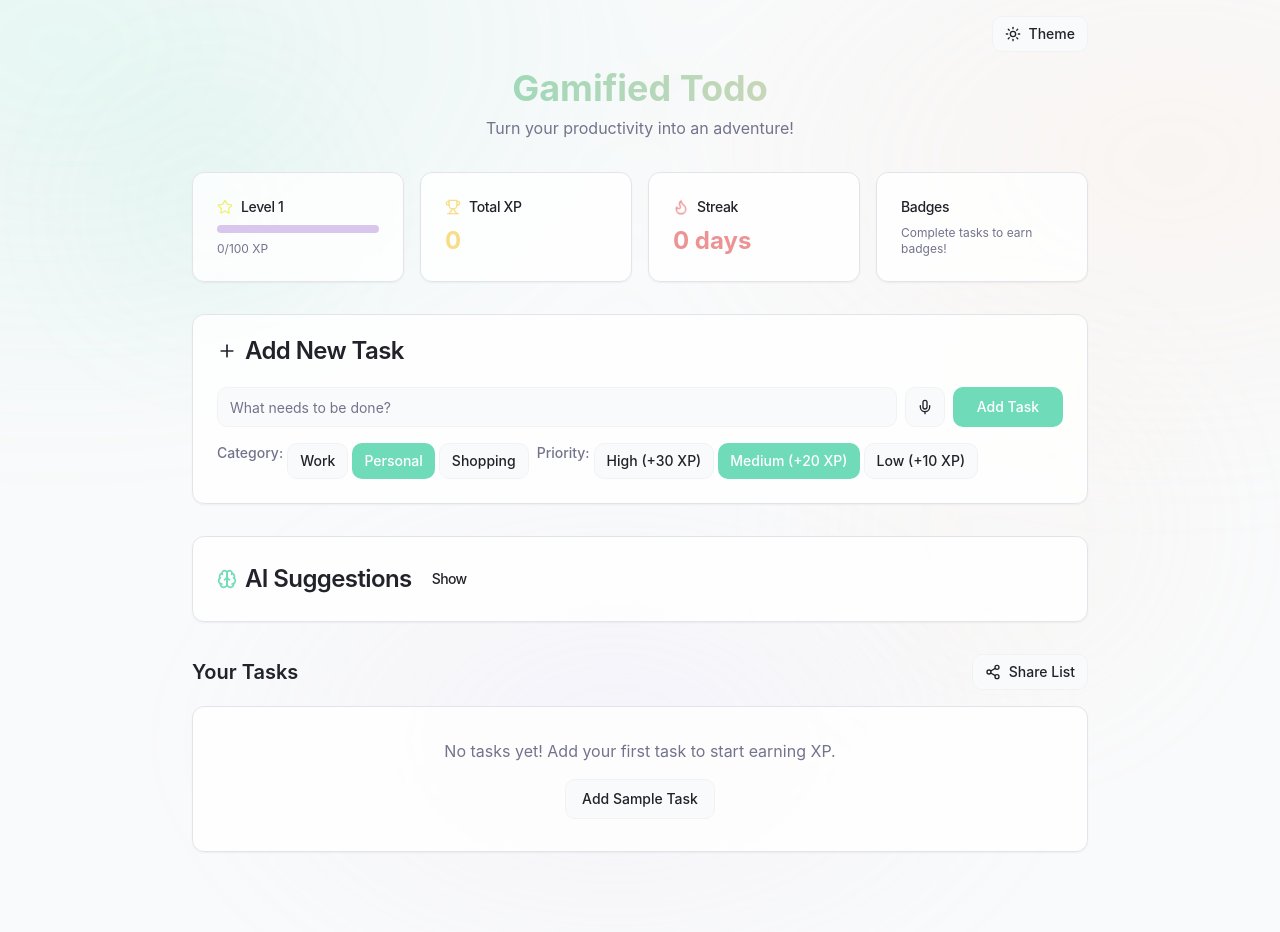
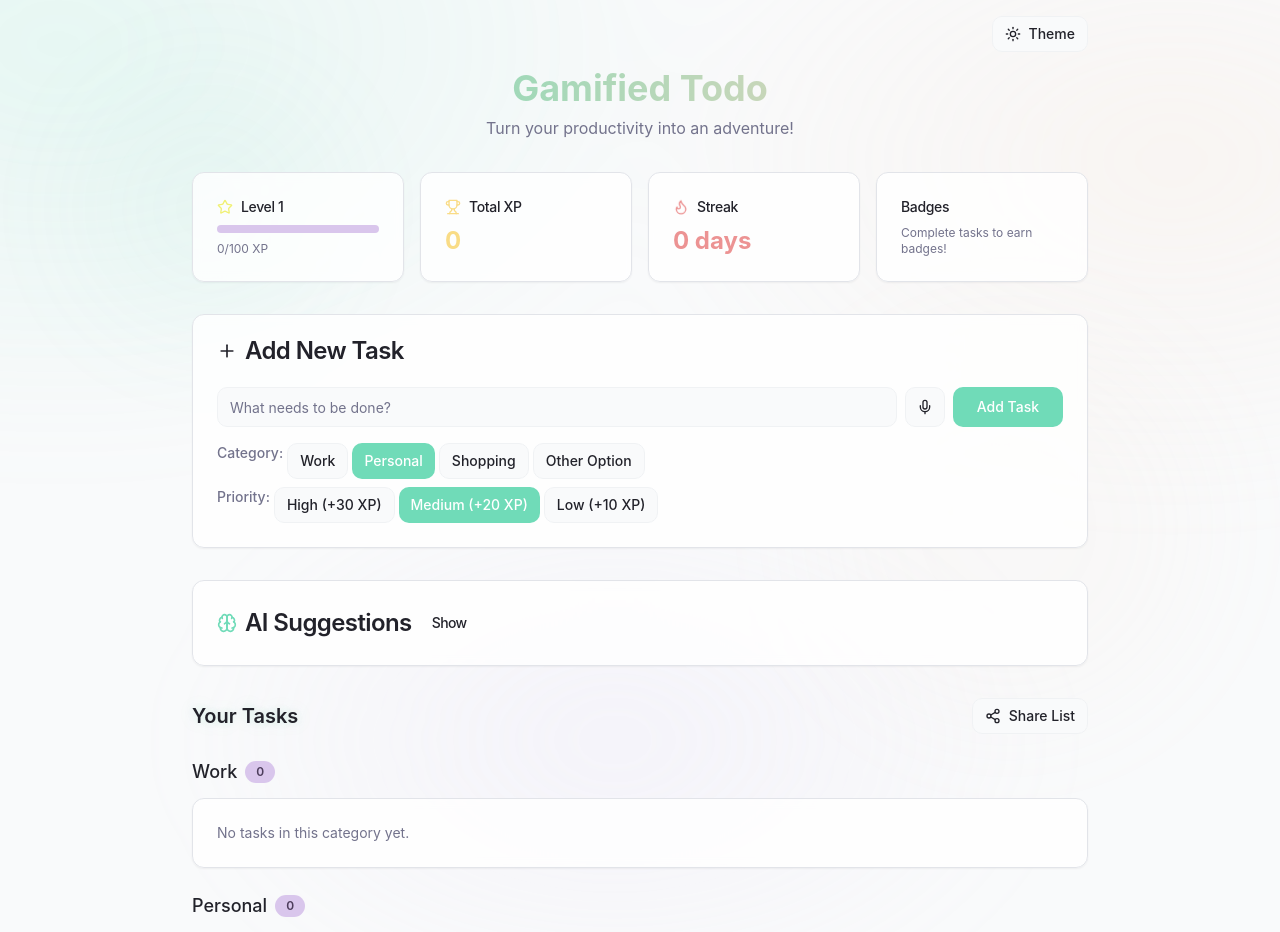
Before and after one commit to bharath132/smart-do-journey, a React (Vite) app: page / in a window 1280 px wide. Shown: the top 932 px of the page. Before the commit the page ends 868 px from the top, so only its background shows below. Built offline with nearby package versions, Linux system fonts and the light colour scheme; the HTML template or start-up script is replaced by a standard one.

Commit message:
commited
Other option

```diff
--- a/src/App.css
+++ b/src/App.css
@@ -63,3 +63,13 @@
     box-shadow: 0 0 0 8px hsl(var(--primary)/0.08), 0 0 0 16px hsl(var(--primary)/0.04);
   }
 }
+
+/* Fancy heading glow */
+.title-glow {
+  text-shadow: 0 0 10px hsl(var(--primary)/0.25), 0 0 22px hsl(var(--primary)/0.15);
+}
+
+/* Card subtle border glow on hover */
+.lift:hover {
+  box-shadow: 0 10px 24px -12px hsl(var(--ring)/0.35), 0 0 0 1px hsl(var(--primary)/0.2) inset;
+}
--- a/src/components/TodoApp.tsx
+++ b/src/components/TodoApp.tsx
@@ -12,7 +12,7 @@ interface Task {
   id: string;
   text: string;
   completed: boolean;
-  category: 'work' | 'personal' | 'shopping';
+  category: 'work' | 'personal' | 'shopping' | 'other';
   priority: 'high' | 'medium' | 'low';
   createdAt: Date;
   completedAt?: Date;
@@ -285,7 +285,8 @@ const TodoApp = () => {
           <ThemeSwitcher />
         </div>
 
-        {/* Header with stats */}
+        {/* Header with stats */
+        }
         <div className="text-center mb-8 fade-in-up">
           <h1 className="text-4xl font-bold mb-2 bg-gradient-to-r from-primary to-accent bg-clip-text text-transparent">
             Gamified Todo
@@ -388,15 +389,20 @@ const TodoApp = () => {
             <div className="flex gap-2 flex-wrap">
               <div className="flex gap-1">
                 <span className="text-sm font-medium text-muted-foreground">Category:</span>
-                {(['work', 'personal', 'shopping'] as const).map(cat => (
+                {([
+                  { key: 'work', label: 'Work' },
+                  { key: 'personal', label: 'Personal' },
+                  { key: 'shopping', label: 'Shopping' },
+                  { key: 'other', label: 'Other Option' },
+                ] as const).map(({ key, label }) => (
                   <Button
-                    key={cat}
-                    variant={selectedCategory === cat ? "default" : "outline"}
+                    key={key}
+                    variant={selectedCategory === key ? "default" : "outline"}
                     size="sm"
-                    onClick={() => setSelectedCategory(cat)}
+                    onClick={() => setSelectedCategory(key as Task['category'])}
                     className="capitalize"
                   >
-                    {cat}
+                    {label}
                   </Button>
                 ))}
               </div>
@@ -451,41 +457,54 @@ const TodoApp = () => {
           )}
         </Card>
 
-        {/* Tasks List */}
-        <div className="space-y-4">
+        {/* Tasks List - separated by category */}
+        <div className="space-y-6">
           <div className="flex items-center justify-between">
-            <h2 className="text-xl font-semibold">Your Tasks</h2>
+            <h2 className="text-xl font-semibold title-glow">Your Tasks</h2>
             <Button variant="outline" size="sm" className="flex items-center gap-2">
               <Share2 className="h-4 w-4" />
               Share List
             </Button>
           </div>
 
-          {tasks.length === 0 ? (
+          {([
+            { key: 'work', label: 'Work' },
+            { key: 'personal', label: 'Personal' },
+            { key: 'shopping', label: 'Shopping' },
+            { key: 'other', label: 'Other Option' },
+          ] as const).map(({ key, label }) => {
+            const categoryTasks = tasks.filter((t) => t.category === (key as Task['category']))
+            return (
+              <div key={key} className="space-y-3 fade-in-up">
+                <div className="flex items-center gap-2">
+                  <h3 className="text-lg font-medium">{label}</h3>
+                  <Badge variant="secondary" className="text-xs">
+                    {categoryTasks.length}
+                  </Badge>
+                </div>
+
+                {categoryTasks.length === 0 ? (
                   <Card className="bg-card/80 backdrop-blur-sm">
-              <CardContent className="p-8 text-center">
-                <p className="text-muted-foreground mb-4">No tasks yet! Add your first task to start earning XP.</p>
-                <Button onClick={() => addTask("Complete my first task!")} variant="outline">
-                  Add Sample Task
-                </Button>
+                    <CardContent className="p-6 text-sm text-muted-foreground">
+                      No tasks in this category yet.
                     </CardContent>
                   </Card>
                 ) : (
                   <div className="space-y-3">
-              {tasks.map(task => (
+                    {categoryTasks.map((task) => (
                       <Card
                         key={task.id}
-                  className={`bg-card/80 backdrop-blur-sm transition-all duration-300 ${
+                        className={`bg-card/80 backdrop-blur-sm transition-all duration-300 lift ${
                           task.completed ? 'opacity-60 task-complete-glow' : 'hover:shadow-md'
                         }`}
                       >
                         <CardContent className="p-4">
                           <div className="flex items-center gap-3">
                             <Button
-                        variant={task.completed ? "default" : "outline"}
+                              variant={task.completed ? 'default' : 'outline'}
                               size="sm"
                               onClick={() => !task.completed && completeTask(task.id)}
-                        className={task.completed ? "task-complete" : ""}
+                              className={task.completed ? 'task-complete' : ''}
                               disabled={task.completed}
                             >
                               ✓
@@ -501,17 +520,18 @@ const TodoApp = () => {
                                   className={`text-xs ${{
                                     work: 'bg-category-work/20 text-category-work border-category-work/30',
                                     personal: 'bg-category-personal/20 text-category-personal border-category-personal/30',
-                              shopping: 'bg-category-shopping/20 text-category-shopping border-category-shopping/30'
+                                    shopping: 'bg-category-shopping/20 text-category-shopping border-category-shopping/30',
+                                    other: 'bg-category-other/20 text-category-other border-category-other/30',
                                   }[task.category]}`}
                                 >
-                            {task.category}
+                                  {label}
                                 </Badge>
                                 <Badge
                                   variant="outline"
                                   className={`text-xs ${{
                                     high: 'border-priority-high text-priority-high',
                                     medium: 'border-priority-medium text-priority-medium',
-                              low: 'border-priority-low text-priority-low'
+                                    low: 'border-priority-low text-priority-low',
                                   }[task.priority]}`}
                                 >
                                   {task.priority} • {getXPForTask(task.priority)} XP
@@ -532,6 +552,9 @@ const TodoApp = () => {
                   </div>
                 )}
               </div>
+            )
+          })}
+        </div>
       </div>
     </div>
   );
--- a/src/index.css
+++ b/src/index.css
@@ -51,6 +51,7 @@
     --category-work: 210 60% 75%;
     --category-personal: 320 60% 80%;
     --category-shopping: 270 50% 80%;
+    --category-other: 260 20% 50%;
 
     /* XP & Progress */
     --xp-bar: 60 80% 70%;
--- a/tailwind.config.ts
+++ b/tailwind.config.ts
@@ -69,7 +69,8 @@ export default {
 				category: {
 					work: 'hsl(var(--category-work))',
 					personal: 'hsl(var(--category-personal))',
-					shopping: 'hsl(var(--category-shopping))'
+          shopping: 'hsl(var(--category-shopping))',
+          other: 'hsl(var(--category-other))'
 				},
 				xp: {
 					bar: 'hsl(var(--xp-bar))',
```
Lines whose indentation alone changed are shown as unchanged.
